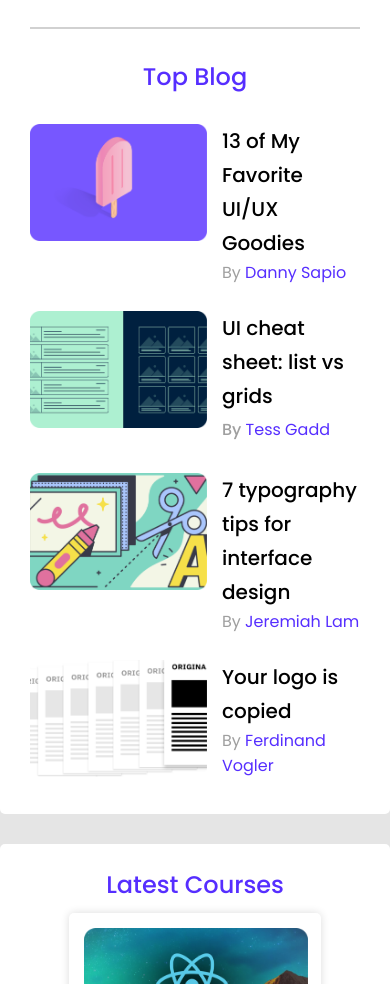
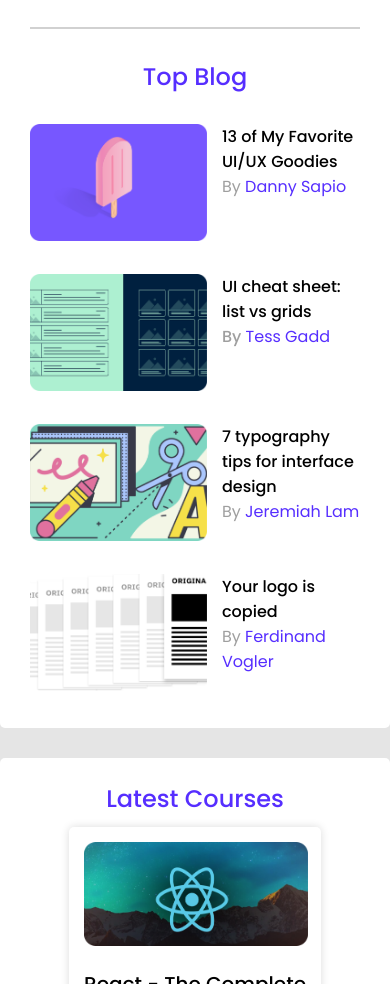
Before and after one commit to tauhid-hasan-dev/leader-board-css3-tauhid-hasan, a plain HTML site: page index.html in a window 390 px wide. Shown: the part 827-1811 px from the top of the page. Drawn offline with nearby package versions, Linux system fonts and the light colour scheme.

Commit message:
css updated

```diff
--- a/styles/style.css
+++ b/styles/style.css
@@ -132,6 +132,7 @@ nav {
     grid-template-columns: repeat(2, 1fr);
     row-gap: 26px;
     margin-top: 30px;
+    column-gap: 20px;
 }
 
 .blog {
@@ -316,6 +317,11 @@ nav {
         margin-left: 20px;
     }
 
+    .blog-title {
+        font-weight: 500;
+        font-size: 16px;
+        line-height: 25px;
+    }
 
 }
 
```
